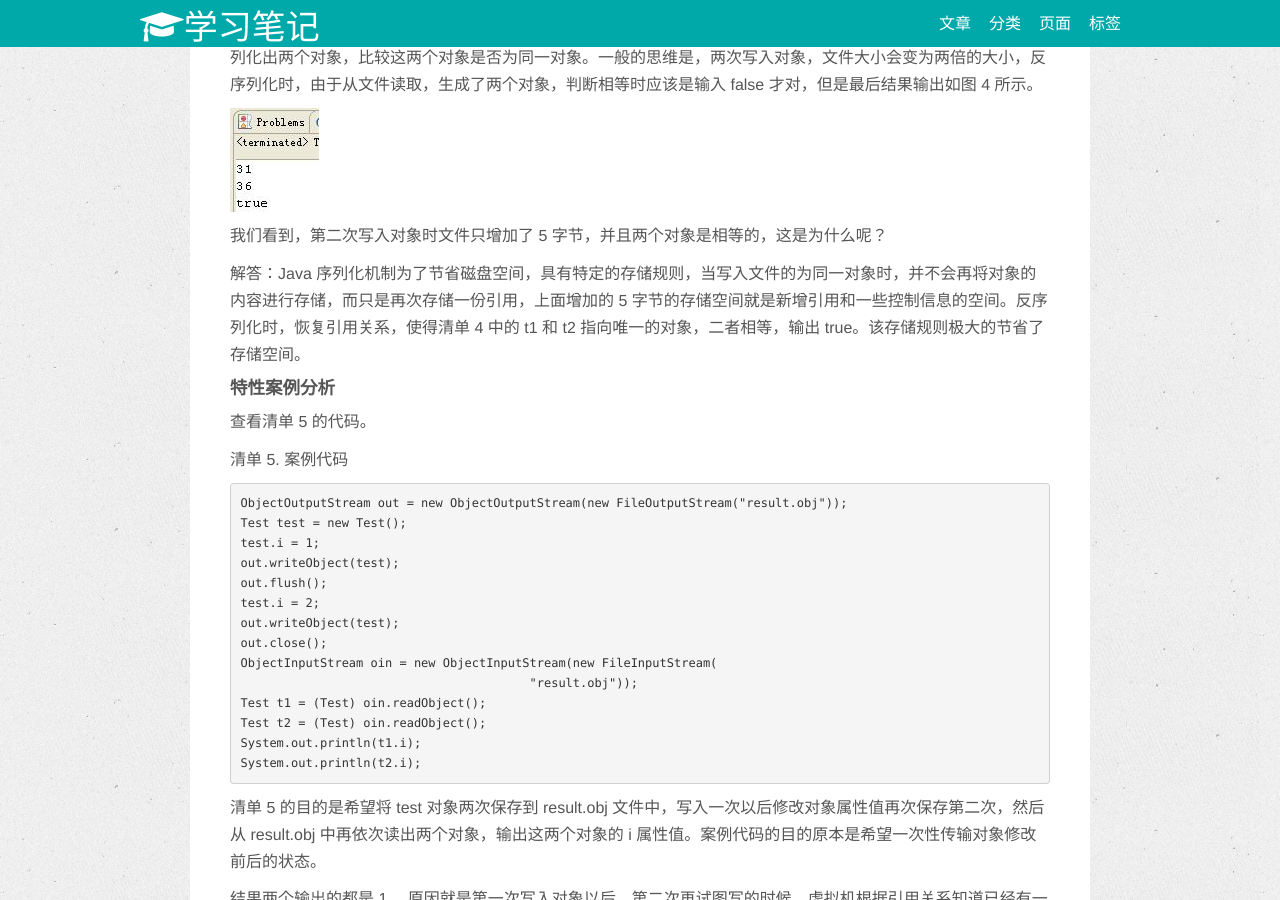
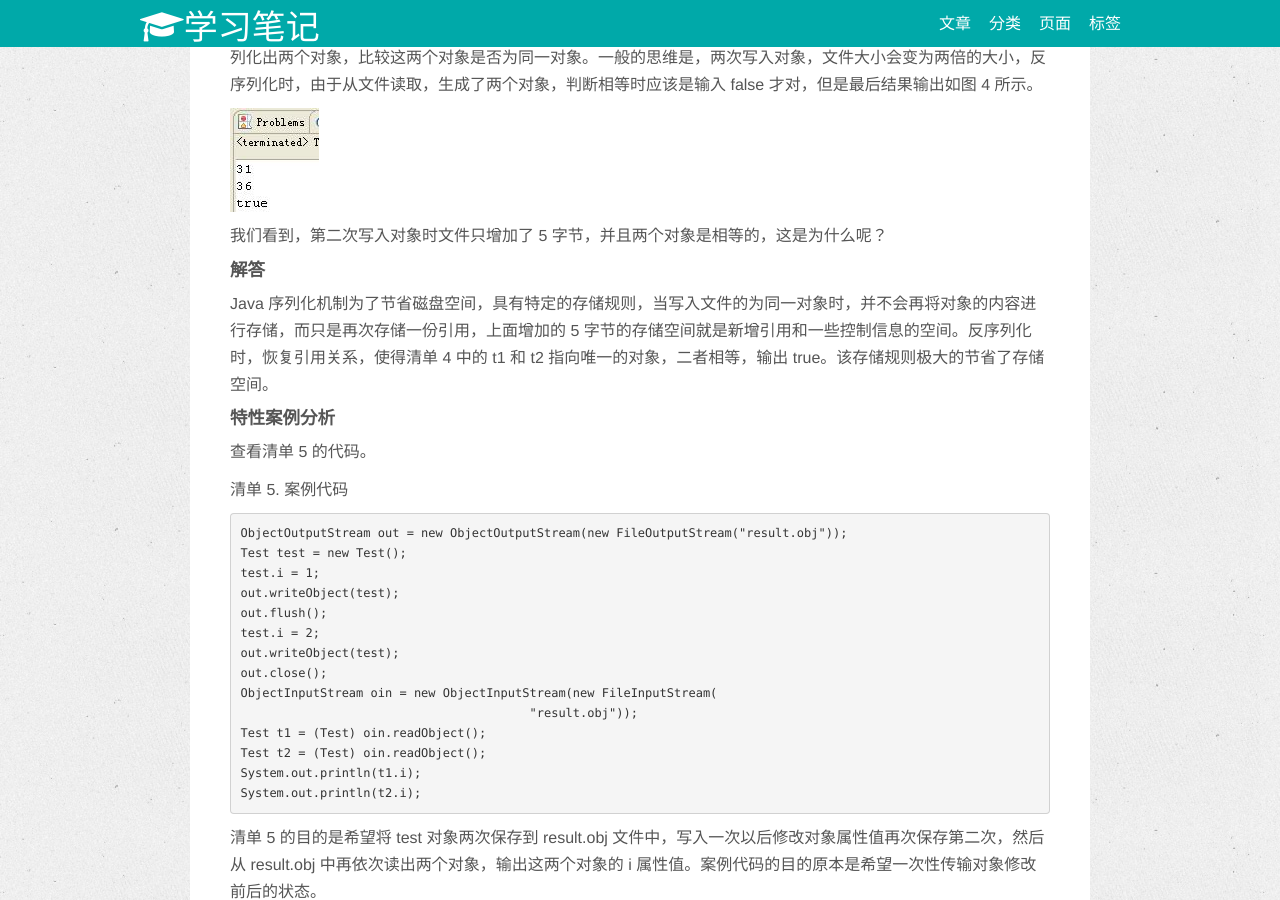
Before and after one commit to wanlp10/wuchao.github.io, a Jekyll site: the page built from _posts/java/2018-06-07-Java-Serializable.md, in a window 1280 px wide and 900 px high, scrolled down 6571 px. Built offline with Jekyll 4.4.1, drawn with Linux system fonts in a browser that asks for light colours; nearby versions of some CDN libraries; comment, search, counter and statistics services are not loaded.

Commit message:
initial commit.

```diff
--- a/_posts/java/2018-06-07-Java-Serializable.md
+++ b/_posts/java/2018-06-07-Java-Serializable.md
@@ -271,7 +271,8 @@ System.out.println(t1 == t2);
 
 我们看到，第二次写入对象时文件只增加了 5 字节，并且两个对象是相等的，这是为什么呢？
 
-解答：Java 序列化机制为了节省磁盘空间，具有特定的存储规则，当写入文件的为同一对象时，并不会再将对象的内容进行存储，而只是再次存储一份引用，上面增加的 5 字节的存储空间就是新增引用和一些控制信息的空间。反序列化时，恢复引用关系，使得清单 4 中的 t1 和 t2 指向唯一的对象，二者相等，输出 true。该存储规则极大的节省了存储空间。
+#### 解答
+Java 序列化机制为了节省磁盘空间，具有特定的存储规则，当写入文件的为同一对象时，并不会再将对象的内容进行存储，而只是再次存储一份引用，上面增加的 5 字节的存储空间就是新增引用和一些控制信息的空间。反序列化时，恢复引用关系，使得清单 4 中的 t1 和 t2 指向唯一的对象，二者相等，输出 true。该存储规则极大的节省了存储空间。
 
 #### 特性案例分析
 
```
